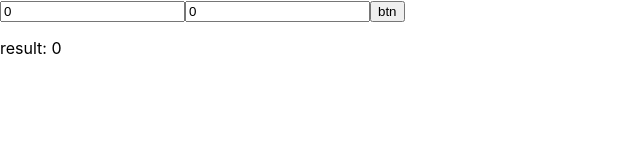
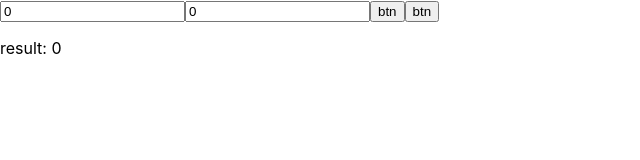
Before and after one commit to Ko3uHaK/my-app, a React (Create React App) app: page / in a window 1280 px wide. Shown: the top 160 px of the page, without its empty margins (0-640 px from the left). Built offline with nearby package versions, Linux system fonts and the light colour scheme.

Commit message:
react input 1.2

```diff
--- a/src/App.js
+++ b/src/App.js
@@ -13,6 +13,7 @@ function App() {
 			<input value={value2} onChange={event => setValue2(event.target.value)} />
 
 			<button onClick={() => setResult(Number(value1) + Number(value2))}>btn</button>
+			<button onClick={() => setResult(Number(value1) * Number(value2))}>btn</button>
 			<p>result: {result}</p>
 		</div>;
 	// const [value1, setValue1] = useState(0);
```
